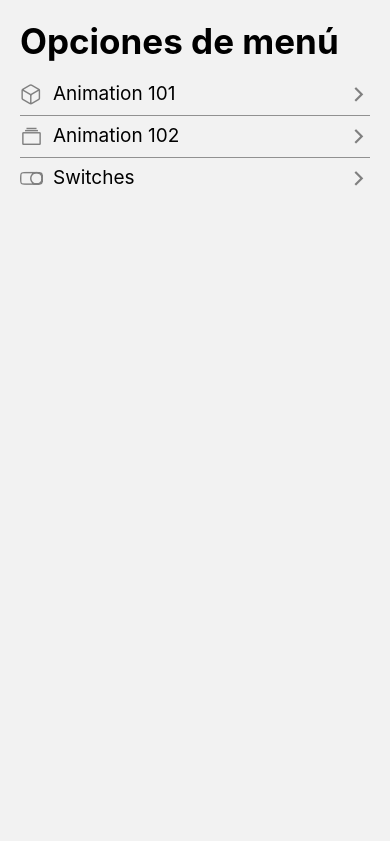
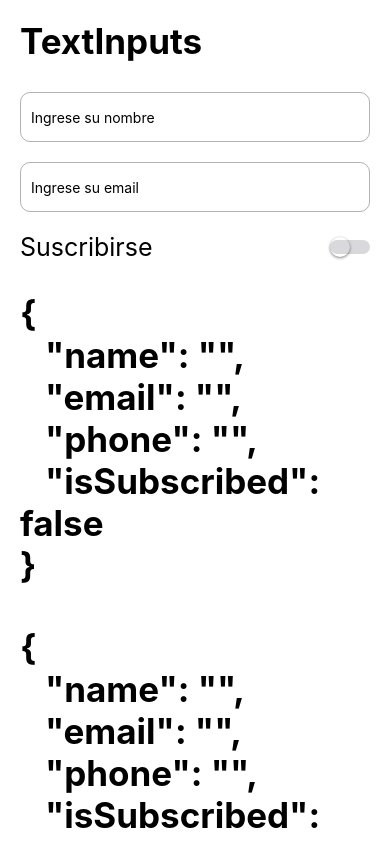
Before and after one commit to pianti10/RN-Components, a React Native app: screen /TextInputScreen in a window 390 px wide. Shown: the top 841 px of the page. Built offline with nearby package versions, Linux system fonts and the light colour scheme.

Commit message:
mas practica

```diff
--- /dev/null
+++ b/src/components/CustomSwitch.tsx
@@ -0,0 +1,26 @@
+import React, {useState} from 'react';
+import {Platform} from 'react-native';
+import {Switch} from 'react-native-gesture-handler';
+
+interface Props {
+  isOn: boolean;
+  onChange: (value: boolean) => void;
+}
+
+export const CustomSwitch = ({isOn, onChange}: Props) => {
+  const [isEnabled, setIsEnabled] = useState(isOn);
+
+  const toggleSwitch = () => {
+    setIsEnabled(!isEnabled);
+    onChange(!isEnabled);
+  };
+
+  return (
+    <Switch
+      trackColor={{false: '#D9D9DB', true: '#5856D6'}}
+      thumbColor={Platform.OS === 'android' ? '#5856D6' : ''}
+      onValueChange={toggleSwitch}
+      value={isEnabled}
+    />
+  );
+};
--- a/src/components/FlatListMenuItem.tsx
+++ b/src/components/FlatListMenuItem.tsx
@@ -19,10 +19,10 @@ export const FlatListMenuItem = ({menuItem}: Props) => {
     onPress={() => navigation.navigate(menuItem.component)}
     >
       <View style={styles.container}>
-        <Icon name={menuItem.icon} color="gray" size={23} />
+        <Icon name={menuItem.icon} color="#5856D6" size={23} />
         <Text style={styles.itemText}>{menuItem.name}</Text>
         <View style={{flex: 1}} />
-        <Icon name="chevron-forward-outline" color="gray" size={23} />
+        <Icon name="chevron-forward-outline" color="#5856D6" size={23} />
       </View>
     </TouchableOpacity>
   );
--- a/src/data/menuItems.tsx
+++ b/src/data/menuItems.tsx
@@ -16,4 +16,19 @@ export const menuItems: MenuItem[] = [
     icon: 'toggle-outline',
     component: 'SwitchScreen',
   },
+  {
+    name: 'Alerts',
+    icon: 'alert-circle-outline',
+    component: 'AlertScreen',
+  },
+  {
+    name: 'TextInputs',
+    icon: 'document-text-outline',
+    component: 'TextInputScreen',
+  },
+  {
+    name: 'Pull to refresh',
+    icon: 'refresh-outline',
+    component: 'PullToRefreshScreen',
+  },
 ];
--- /dev/null
+++ b/src/hooks/useForm.tsx
@@ -0,0 +1,18 @@
+import {useState} from 'react';
+
+export const useForm = <T extends Object>(initState: T) => {
+  const [state, setState] = useState(initState);
+
+  const onChange = <K extends Object>(value: K, field: keyof T) => {
+    setState({
+      ...state,
+      [field]: value,
+    });
+  };
+
+  return {
+    ...state,
+    form: state,
+    onChange,
+  };
+};
--- a/src/navigator/Navigator.tsx
+++ b/src/navigator/Navigator.tsx
@@ -1,9 +1,12 @@
 import React from 'react';
 import {createStackNavigator} from '@react-navigation/stack';
 import {HomeScreen} from '../screens/HomeScreen';
-import { Animation101Screen } from '../screens/Animation101Screen';
-import { Animation102Screen } from '../screens/Animation102Screen';
-import { SwitchScreen } from '../screens/SwitchScreen';
+import {Animation101Screen} from '../screens/Animation101Screen';
+import {Animation102Screen} from '../screens/Animation102Screen';
+import {SwitchScreen} from '../screens/SwitchScreen';
+import {AlertScreen} from '../screens/AlertScreen';
+import {TextInputScreen} from '../screens/TextInputScreen';
+import {PullToRefreshScreen} from '../screens/PullToRefreshScreen';
 
 const Stack = createStackNavigator();
 
@@ -12,11 +15,17 @@ export const Navigator = () => {
     <Stack.Navigator
       screenOptions={{
         headerShown: false,
+        cardStyle: {
+          backgroundColor: 'white',
+        },
       }}>
       <Stack.Screen name="HomeScreen" component={HomeScreen} />
       <Stack.Screen name="Animation101Screen" component={Animation101Screen} />
       <Stack.Screen name="Animation102Screen" component={Animation102Screen} />
       <Stack.Screen name="SwitchScreen" component={SwitchScreen} />
+      <Stack.Screen name="AlertScreen" component={AlertScreen} />
+      <Stack.Screen name="TextInputScreen" component={TextInputScreen} />
+      <Stack.Screen name="PullToRefreshScreen" component={PullToRefreshScreen}/>
     </Stack.Navigator>
   );
 };
--- /dev/null
+++ b/src/screens/AlertScreen.tsx
@@ -0,0 +1,32 @@
+import React from 'react';
+import {View, Button, Alert} from 'react-native';
+import {HeaderTitle} from '../components/HeaderTitle';
+import {styles} from '../theme/appTheme';
+
+const showAlert = () => {
+  Alert.alert(
+    'Titulo',
+    'Este es el mensaje de la alerta',
+    [
+      {
+        text: 'Cancel',
+        onPress: () => console.log('Cancel Pressed'),
+        style: 'destructive',
+      },
+      {text: 'OK', onPress: () => console.log('OK Pressed')},
+    ],
+    {
+      cancelable: true,
+      onDismiss: () => console.log('onDismiss'),
+    },
+  );
+};
+
+export const AlertScreen = () => {
+  return (
+    <View style={styles.globalMargin}>
+      <HeaderTitle title="Alerts" />
+      <Button title="Mostar alerta" onPress={showAlert} />
+    </View>
+  );
+};
--- /dev/null
+++ b/src/screens/PullToRefreshScreen.tsx
@@ -0,0 +1,29 @@
+import React from 'react';
+import {View, ScrollView, RefreshControl} from 'react-native';
+import {HeaderTitle} from '../components/HeaderTitle';
+import {styles} from '../theme/appTheme';
+import {useState} from 'react';
+
+export const PullToRefreshScreen = () => {
+  const [refreshing, setRefreshing] = useState(false);
+
+  const onRefresh = () => {
+    setRefreshing(true);
+
+    setTimeout(() => {
+      console.log('Terminamos');
+      setRefreshing(false);
+    }, 1500);
+  };
+
+  return (
+    <ScrollView
+      refreshControl={
+        <RefreshControl refreshing={refreshing} onRefresh={onRefresh} />
+      }>
+      <View style={styles.globalMargin}>
+        <HeaderTitle title="Pull to refresh" />
+      </View>
+    </ScrollView>
+  );
+};
--- a/src/screens/SwitchScreen.tsx
+++ b/src/screens/SwitchScreen.tsx
@@ -1,22 +1,53 @@
 import React, {useState} from 'react';
-import {Platform, View} from 'react-native';
-import {Switch} from 'react-native-gesture-handler';
+import {Platform, View, Switch, Text, StyleSheet} from 'react-native';
 import {HeaderTitle} from '../components/HeaderTitle';
+import {CustomSwitch} from '../components/CustomSwitch';
 
 export const SwitchScreen = () => {
-  const [isEnabled, setIsEnabled] = useState(false);
-  const toggleSwitch = () => setIsEnabled(!isEnabled);
+  const [state, setState] = useState({
+    isActive: true,
+    isHungry: false,
+    isHappy: true,
+  });
+
+  const {isActive, isHungry, isHappy} = state
+
+  const onChange = (value: boolean, field: string) => {
+    setState({
+      ...state,
+      [field]: value,
+    });
+  };
 
   return (
     <View style={{marginHorizontal: 20}}>
-      <HeaderTitle title="Switches"/>
+      <HeaderTitle title="Switches" />
+      <View style={styles.switchRow}>
+        <Text style={styles.switchText}>isActive</Text>
+        <CustomSwitch isOn={isActive} onChange={(value) => onChange(value, 'isActive')}/>
+      </View>
+      <View style={styles.switchRow}>
+        <Text style={styles.switchText}>isActive</Text>
+        <CustomSwitch isOn={isHungry} onChange={(value) => onChange(value, 'isHungry')}/>
+      </View>
+      <View style={styles.switchRow}>
+        <Text style={styles.switchText}>isActive</Text>
+        <CustomSwitch isOn={isHappy} onChange={(value) => onChange(value, 'isHappy')}/>
+      </View>
 
-      <Switch
-        trackColor={{false: '#D9D9DB', true: '#5856D6'}}
-        thumbColor={Platform.OS === 'android' ? '#5856D6' : ''}
-        onValueChange={toggleSwitch}
-        value={isEnabled}
-      />
+      <Text style={styles.switchText}>{JSON.stringify(state, null, 5)}</Text>
     </View>
   );
 };
+
+const styles = StyleSheet.create({
+  switchRow: {
+    flexDirection: 'row',
+    justifyContent: 'space-between',
+    alignItems: 'center',
+    marginVertical: 10,
+  },
+  switchText: {
+    fontSize: 25,
+  },
+});
--- /dev/null
+++ b/src/screens/TextInputScreen.tsx
@@ -0,0 +1,91 @@
+import React, {useState} from 'react';
+import {
+  View,
+  TextInput,
+  StyleSheet,
+  KeyboardAvoidingView,
+  Platform,
+  ScrollView,
+  TouchableWithoutFeedback,
+  Keyboard,
+  Text,
+} from 'react-native';
+import {HeaderTitle} from '../components/HeaderTitle';
+import {styles} from '../theme/appTheme';
+import {CustomSwitch} from '../components/CustomSwitch';
+import { useForm } from '../hooks/useForm';
+
+export const TextInputScreen = () => {
+
+  const {form, onChange, isSubscribed} = useForm({
+    name: '',
+    email: '',
+    phone: '',
+    isSubscribed: false,
+  });
+
+  return (
+    <KeyboardAvoidingView
+      behavior={Platform.OS === 'ios' ? 'padding' : 'height'}>
+      <ScrollView>
+        <TouchableWithoutFeedback onPress={Keyboard.dismiss}>
+          <View style={styles.globalMargin}>
+            <HeaderTitle title="TextInputs" />
+            <TextInput
+              style={stylesScreen.inputStyle}
+              placeholder="Ingrese su nombre"
+              autoCorrect={false}
+              autoCapitalize="words"
+              onChangeText={(value) => onChange(value, 'name')}
+            />
+            <TextInput
+              style={stylesScreen.inputStyle}
+              placeholder="Ingrese su email"
+              autoCorrect={false}
+              autoCapitalize="none"
+              onChangeText={(value) => onChange(value, 'email')}
+              keyboardType="email-address"
+              keyboardAppearance="dark"
+            />
+            <View style={stylesScreen.switchRow}>
+              <Text style={stylesScreen.switchText}>Suscribirse</Text>
+              <CustomSwitch
+                isOn={isSubscribed}
+                onChange={(value) => onChange(value, 'isSubscribed')}
+              />
+            </View>
+            <HeaderTitle title={JSON.stringify(form, null, 3)} />
+            <HeaderTitle title={JSON.stringify(form, null, 3)} />
+            <TextInput
+              style={stylesScreen.inputStyle}
+              placeholder="Ingrese su telefono"
+              onChangeText={(value) => onChange(value, 'phone')}
+              keyboardType="phone-pad"
+            />
+            <View style={{height: 100}} />
+          </View>
+        </TouchableWithoutFeedback>
+      </ScrollView>
+    </KeyboardAvoidingView>
+  );
+};
+
+const stylesScreen = StyleSheet.create({
+  inputStyle: {
+    borderWidth: 1,
+    borderColor: 'rgba(0,0,0,0.3)',
+    height: 50,
+    paddingHorizontal: 10,
+    borderRadius: 10,
+    marginVertical: 10,
+  },
+  switchRow: {
+    flexDirection: 'row',
+    justifyContent: 'space-between',
+    alignItems: 'center',
+    marginVertical: 10,
+  },
+  switchText: {
+    fontSize: 25,
+  },
+});
```
